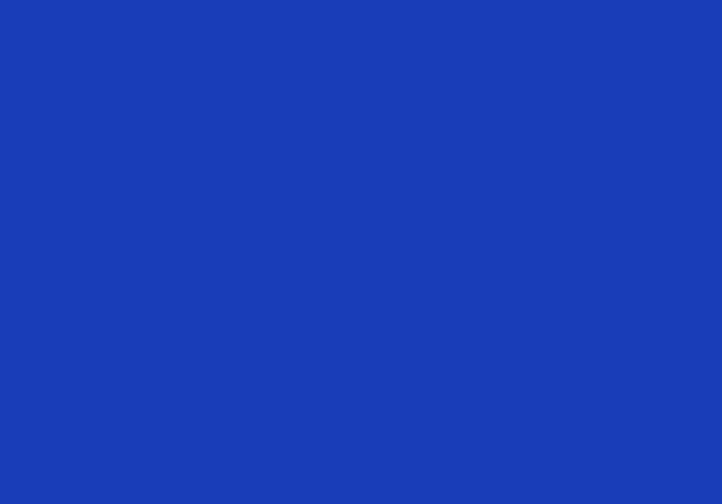
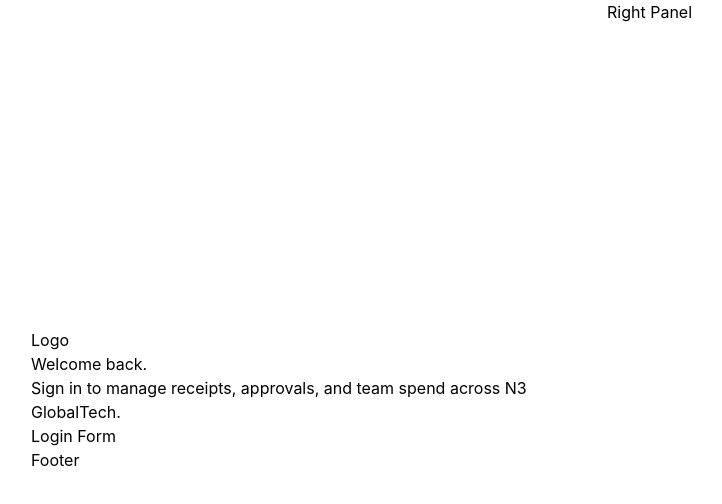
Before and after one commit to sidharthspacejs/ExpenseTracker, a React app in the folder frontend/: page / in a window 1280 px wide. Shown: the top 504 px of the page, without its empty margins (33-755 px from the left). Built offline with nearby package versions, Linux system fonts and the light colour scheme; the HTML template or start-up script is replaced by a standard one.

Commit message:
Working on Login Page particularly on Left Panel

```diff
--- /dev/null
+++ b/frontend/src/components/login/Footer.jsx
@@ -0,0 +1,9 @@
+const Footer = () => {
+    return (
+        <div>
+            Footer
+        </div>
+    );
+};
+
+export default Footer;
--- /dev/null
+++ b/frontend/src/components/login/LeftPanel.jsx
@@ -0,0 +1,26 @@
+import LoginForm from "./LoginForm";
+import Footer from "./Footer";
+
+const LeftPanel = () => {
+    return (
+        <div className="flex flex-col justify-center px-16">
+
+            <div>
+                Logo
+            </div>
+
+            <div>
+                <h1>Welcome back.</h1>
+                <p>Sign in to manage receipts, approvals, and team spend across N3 GlobalTech.</p>
+            </div>
+
+            <LoginForm />
+
+            <Footer />
+
+
+        </div>
+    );
+};
+
+export default LeftPanel;
--- /dev/null
+++ b/frontend/src/components/login/LoginForm.jsx
@@ -0,0 +1,9 @@
+const LoginForm = () => {
+    return (
+        <div>
+            Login Form
+        </div>
+    );
+};
+
+export default LoginForm;
--- /dev/null
+++ b/frontend/src/components/login/RightPanel.jsx
@@ -0,0 +1,9 @@
+const RightPanel = () => {
+    return (
+        <div>
+            Right Panel
+        </div>
+    );
+};
+
+export default RightPanel;
--- a/frontend/src/pages/auth/Login.jsx
+++ b/frontend/src/pages/auth/Login.jsx
@@ -1,12 +1,14 @@
-
+import LeftPanel from "../../components/login/LeftPanel";
+import RightPanel from "../../components/login/RightPanel";
 
 const Login = () => {
 
     return (
-        <div className="min-h-screen bg-blue-800">
-
+        <div className="min-h-screen grid grid-cols-2 ">
+            <LeftPanel />
+            <RightPanel />
         </div>
     );
-}
+};
 
 export default Login;
```
